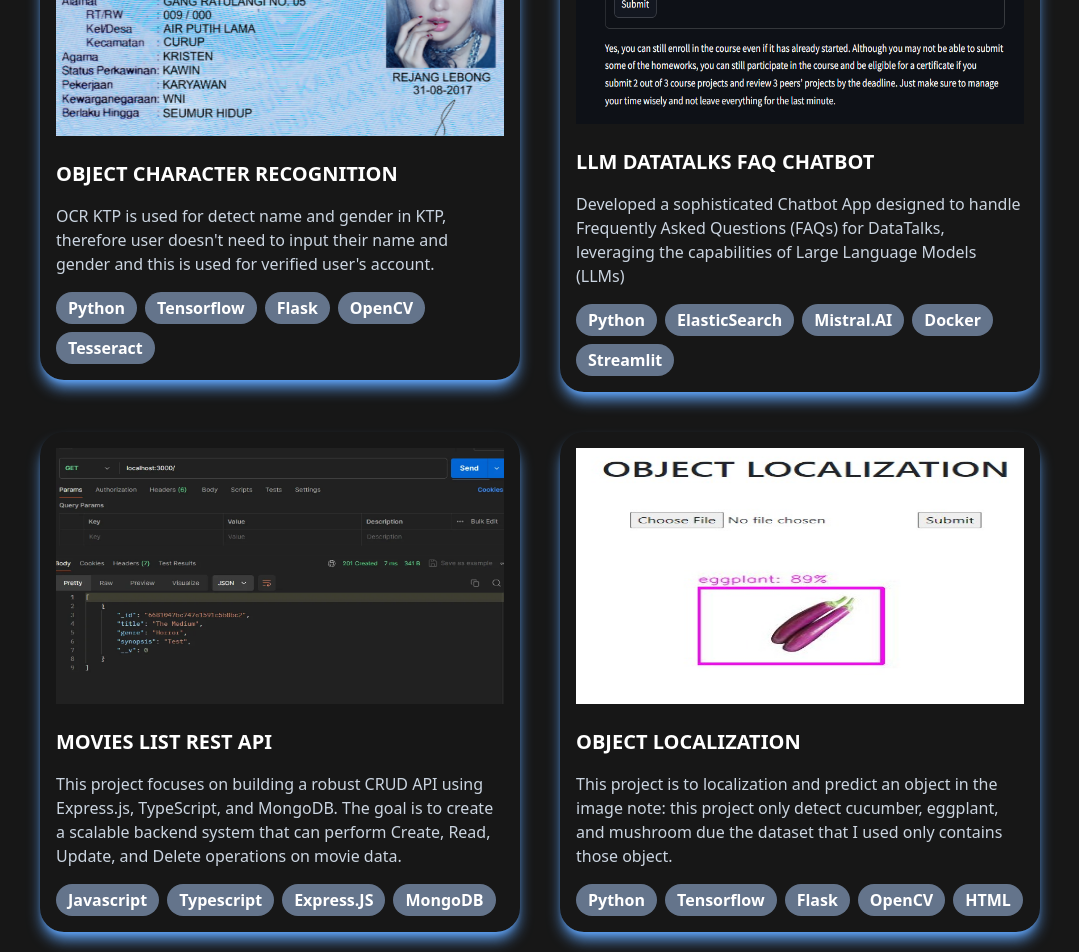
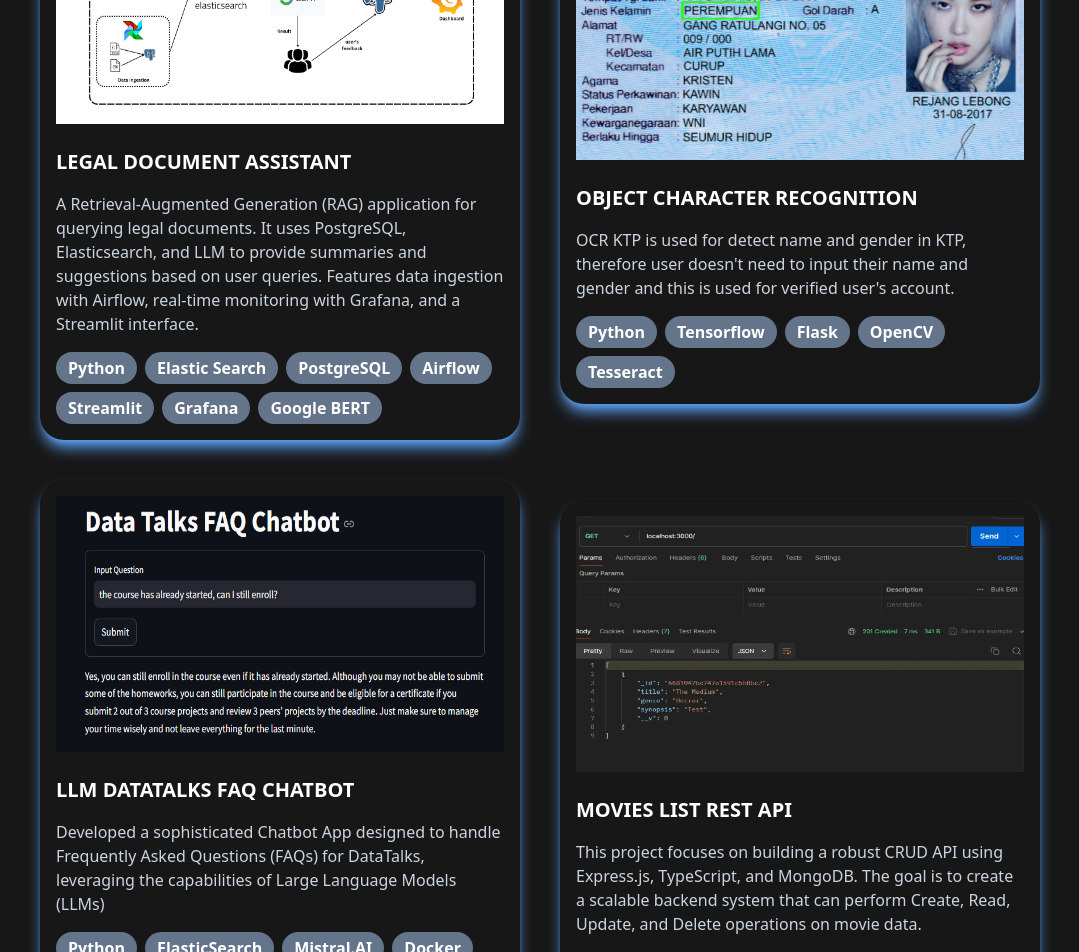
Before and after one commit to lixx21/felixpratamasan, a React (Vite) app: page / in a window 1280 px wide. Shown: the part 1980-2932 px from the top of the page, without its empty margins (100-1179 px from the left). Built offline with nearby package versions, Linux system fonts and the light colour scheme.

Commit message:
add new portofolio project

```diff
--- a/src/components/Projects.jsx
+++ b/src/components/Projects.jsx
@@ -1,6 +1,22 @@
 import React from 'react'
 
 const data = [
+    {
+        "url": "https://github.com/lixx21/legal-document-assistant",
+        "Image":"assets/projects/llm-rag-flow.png",
+        "Title":"Legal Document Assistant",
+        "Description": "A Retrieval-Augmented Generation (RAG) application for querying legal documents. It uses PostgreSQL, Elasticsearch, and LLM to provide summaries and suggestions based on user queries. Features data ingestion with Airflow, real-time monitoring with Grafana, and a Streamlit interface.",
+        "Tech": [
+            "Python",
+            "Elastic Search",
+            "PostgreSQL",
+            "Airflow",
+            "Streamlit",
+            "Grafana",
+            "Google BERT"
+        ]
+
+    },
     {
         "url": "https://github.com/lixx21/OCR-KTP",
         "Image":"assets/projects/ocr.png",
@@ -41,21 +57,7 @@ const data = [
             "MongoDB"
         ]
 
-    },
-    {
-        "url": "https://github.com/lixx21/simple_object_localization_app",
-        "Image":"assets/projects/object-localization.png",
-        "Title":"Object Localization",
-        "Description": "This project is to localization and predict an object in the image note: this project only detect cucumber, eggplant, and mushroom due the dataset that I used only contains those object.",
-        "Tech": [
-            "Python",
-            "Tensorflow",
-            "Flask",
-            "OpenCV",
-            "HTML"
-        ]
-
-    },
+    }
 ]
 
 const Projects = () => {
```
Also changed, not shown: public/assets/projects/llm-rag-flow.png (added).
